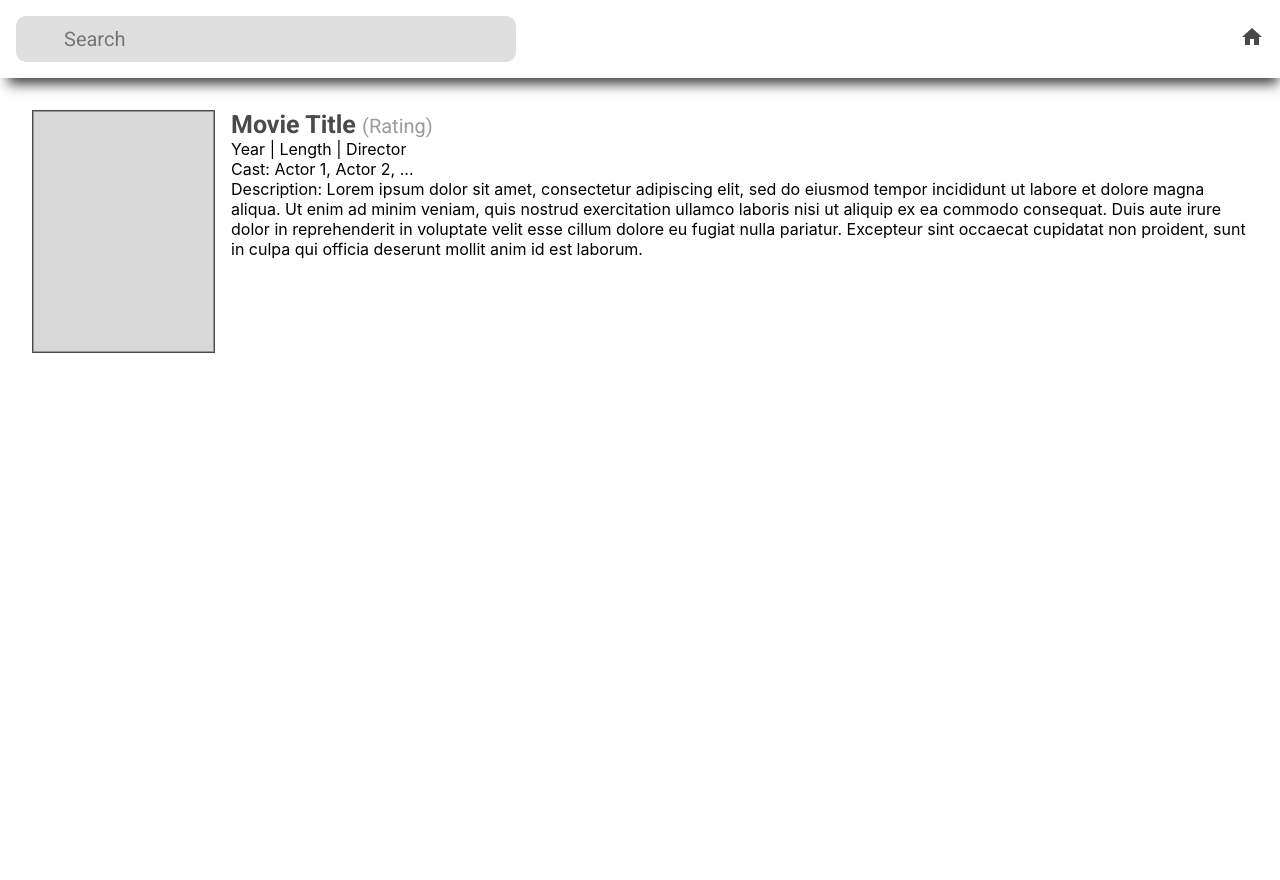
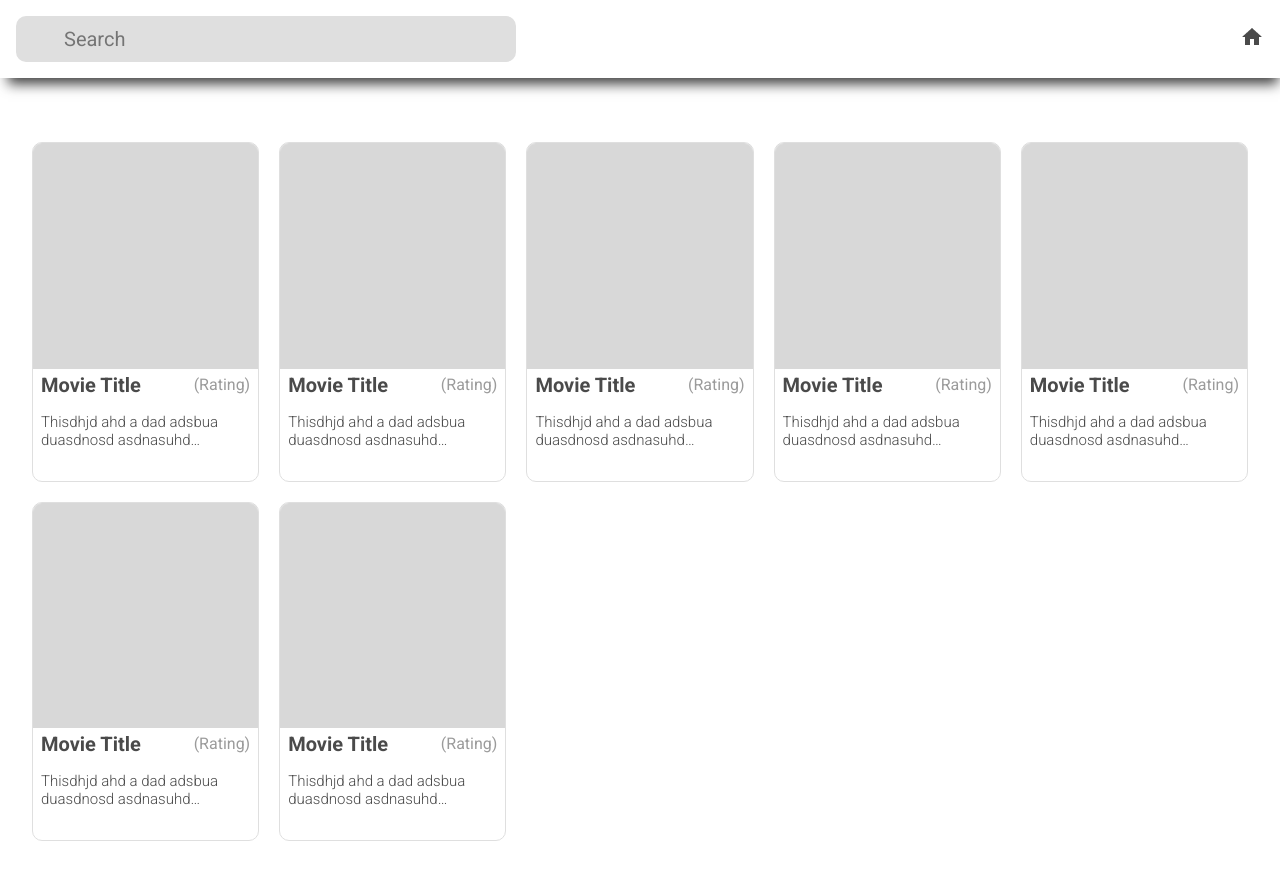
Before and after one commit to MayurBhowad/GSIV20_Mayur_Bhowad, a React (Create React App) app: page / in a window 1280 px wide. Shown: the top 880 px of the page. Before the commit the page ends 800 px from the top, so only its background shows below. Built offline with nearby package versions, Linux system fonts and the light colour scheme.

Commit message:
added movie info page

```diff
--- a/package.json
+++ b/package.json
@@ -8,6 +8,7 @@
     "@testing-library/user-event": "^13.5.0",
     "react": "^17.0.2",
     "react-dom": "^17.0.2",
+    "react-router-dom": "^6.2.1",
     "react-scripts": "5.0.0",
     "web-vitals": "^2.1.2"
   },
--- a/src/App.js
+++ b/src/App.js
@@ -1,16 +1,23 @@
 import logo from './logo.svg';
 import './App.css';
+import {
+  BrowserRouter,
+  Routes,
+  Route
+} from "react-router-dom";
 import Navbar from './components/layout/Navbar.component';
 import MovieList from './components/home/MovieList.component';
 import MovieInfo from './components/home/MovieInfo.component';
 
 function App() {
   return (
-    <div className="App">
+    <BrowserRouter>
       <Navbar />
-      {/* <MovieList /> */}
-      <MovieInfo />
-    </div>
+      <Routes>
+        <Route path="/" element={<MovieList />} />
+        <Route path="/movie" element={<MovieInfo />} />
+      </Routes>
+    </BrowserRouter>
   );
 }
 
--- a/src/components/card/MovieCard.component.js
+++ b/src/components/card/MovieCard.component.js
@@ -8,7 +8,7 @@ const MovieCard = () => {
             <div className="movie-img">
                 <img src={movieImgTemplate} alt="" />
             </div>
-            <div className="movie-info">
+            <div className="movie-card-info">
                 <div className="header">
                     <h1>Movie Title</h1>
                     <p>(Rating)</p>
--- a/src/styles/MovieCard.css
+++ b/src/styles/MovieCard.css
@@ -9,11 +9,11 @@
   width: 100%;
 }
 
-.movie-info {
+.movie-card-info {
   padding: 0 0.5rem;
 }
 
-.movie-info .header {
+.movie-card-info .header {
   display: -webkit-box;
   display: -ms-flexbox;
   display: flex;
@@ -25,25 +25,26 @@
           justify-content: space-between;
 }
 
-.movie-info .header h1 {
+.movie-card-info .header h1 {
   color: #4a4a4a;
   font-size: 20px;
   font-weight: 600;
   font-family: 'Roboto', sans-serif;
 }
 
-.movie-info .header p {
+.movie-card-info .header p {
   margin-top: 0;
   color: #9b9b9b;
   font-family: 'Roboto', sans-serif;
 }
 
-.movie-info .description {
+.movie-card-info .description {
   margin-top: 1rem;
   text-align: left;
   overflow: hidden;
   display: -webkit-box;
   color: #4a4a4a;
+  font-size: 15px;
   font-weight: 300;
   font-family: 'Roboto', sans-serif;
   -webkit-line-clamp: 2;
--- a/src/styles/MovieCard.scss
+++ b/src/styles/MovieCard.scss
@@ -14,7 +14,7 @@
   }
 }
 
-.movie-info {
+.movie-card-info {
   padding: 0 0.5rem;
   .header {
     display: flex;
@@ -39,6 +39,7 @@
     overflow: hidden;
     display: -webkit-box;
     color: $GREY;
+    font-size: 15px;
     font-weight: 300;
     font-family: 'Roboto', sans-serif;
     -webkit-line-clamp: 2;
```
Also changed, not shown: 2 other files (tests, documents, lock files or other folders).
